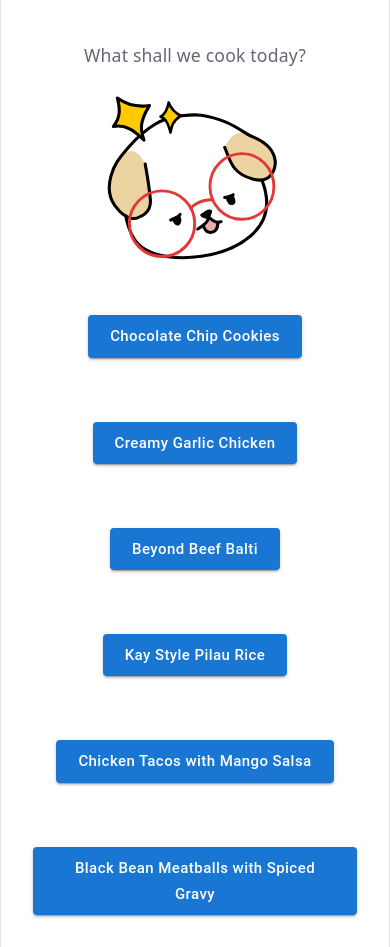
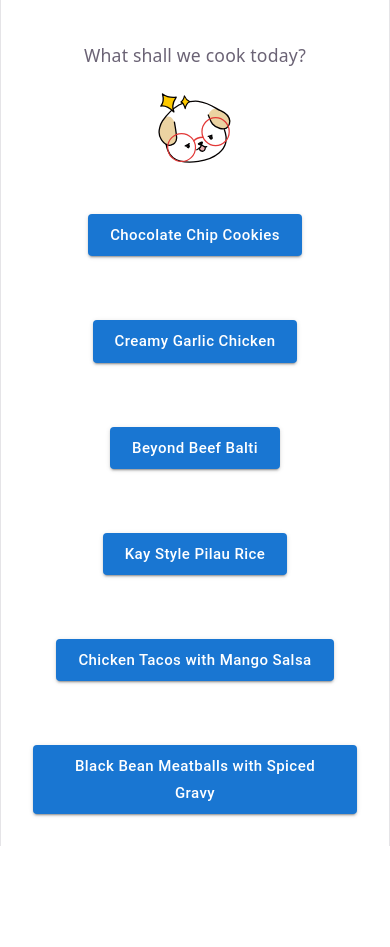
Before and after one commit to Coad-Toad/recipe-app, a React (Vite) app: page / in a window 390 px wide. After the commit the page ends 846 px from the top, so only its background shows below. Built offline with nearby package versions, Linux system fonts and the light colour scheme.

Commit message:
Dogogie sizing for mobile browsers

```diff
--- a/src/features/recipes/StepView.tsx
+++ b/src/features/recipes/StepView.tsx
@@ -10,7 +10,7 @@ type Props = {
 };
 
 function DogogieIcon() {
-  return <DogogieSvg width={32} height={32} />;
+  return <DogogieSvg className="dogogie"/>;
 }
 
 export const StepView = ({ step }: Props) => {
@@ -38,7 +38,7 @@ export const StepView = ({ step }: Props) => {
         </Typography>
         {step.notes?.map((n, i) => (
           <div className="notes-area" key={i}>
-            <DogogieIcon />
+            <DogogieIcon/>
             <Typography sx={{ paddingLeft: 2, textAlign: "left" }}>{n.text}</Typography>
           </div>
         ))}{" "}
--- a/src/features/recipes/cook-mode-module.css
+++ b/src/features/recipes/cook-mode-module.css
@@ -26,6 +26,7 @@
   transform: translateX(-50%) rotate(45deg);
 }
 .dogogie {
-  width: min(180px, 45vw);
-  height: auto;
+  width: 75px;
+  height: 75px;
+  flex-shrink: 0;
 }
--- a/src/features/recipes/step-view-module.css
+++ b/src/features/recipes/step-view-module.css
@@ -14,3 +14,9 @@
 .step-area {
   padding: 0.5rem 2rem;
 }
+
+.dogogie {
+  width: 50px;
+  height: 50px;
+  flex-shrink: 0;
+}
```
